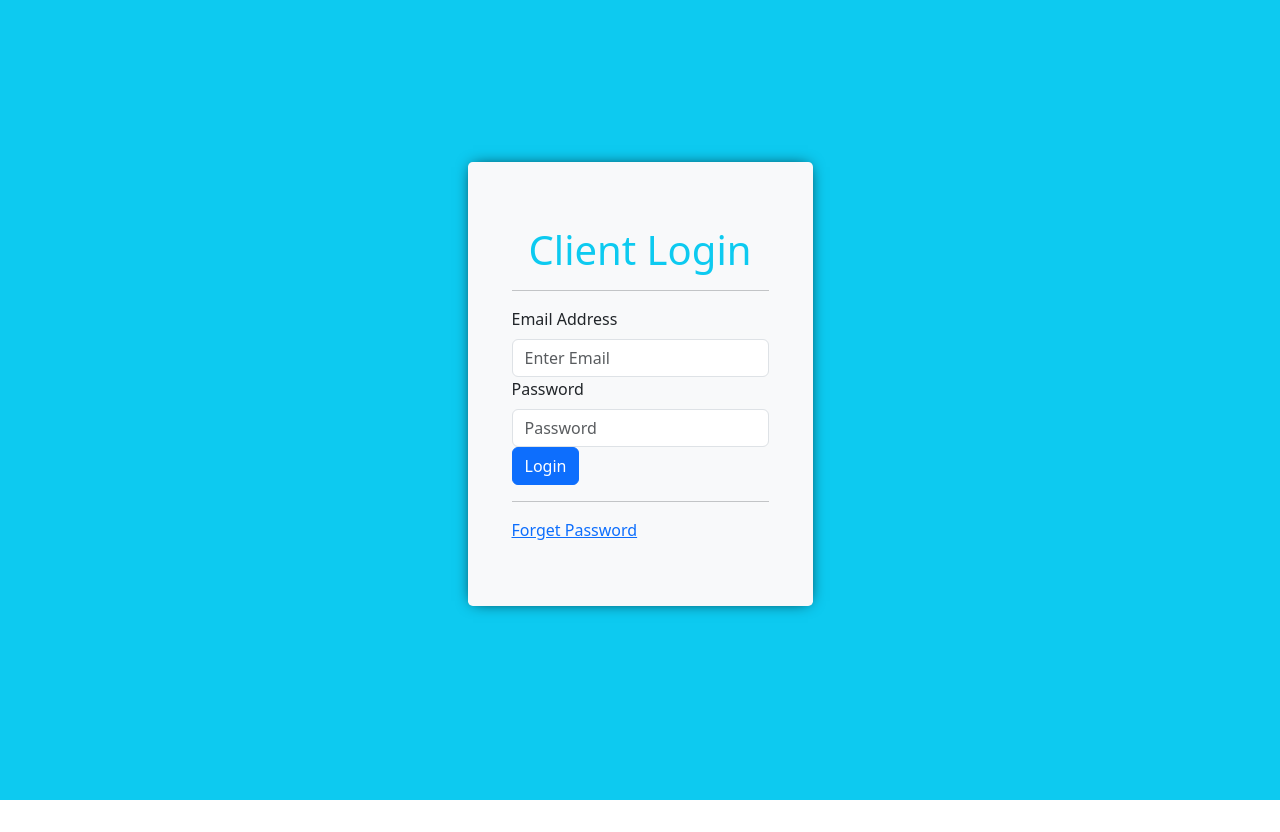
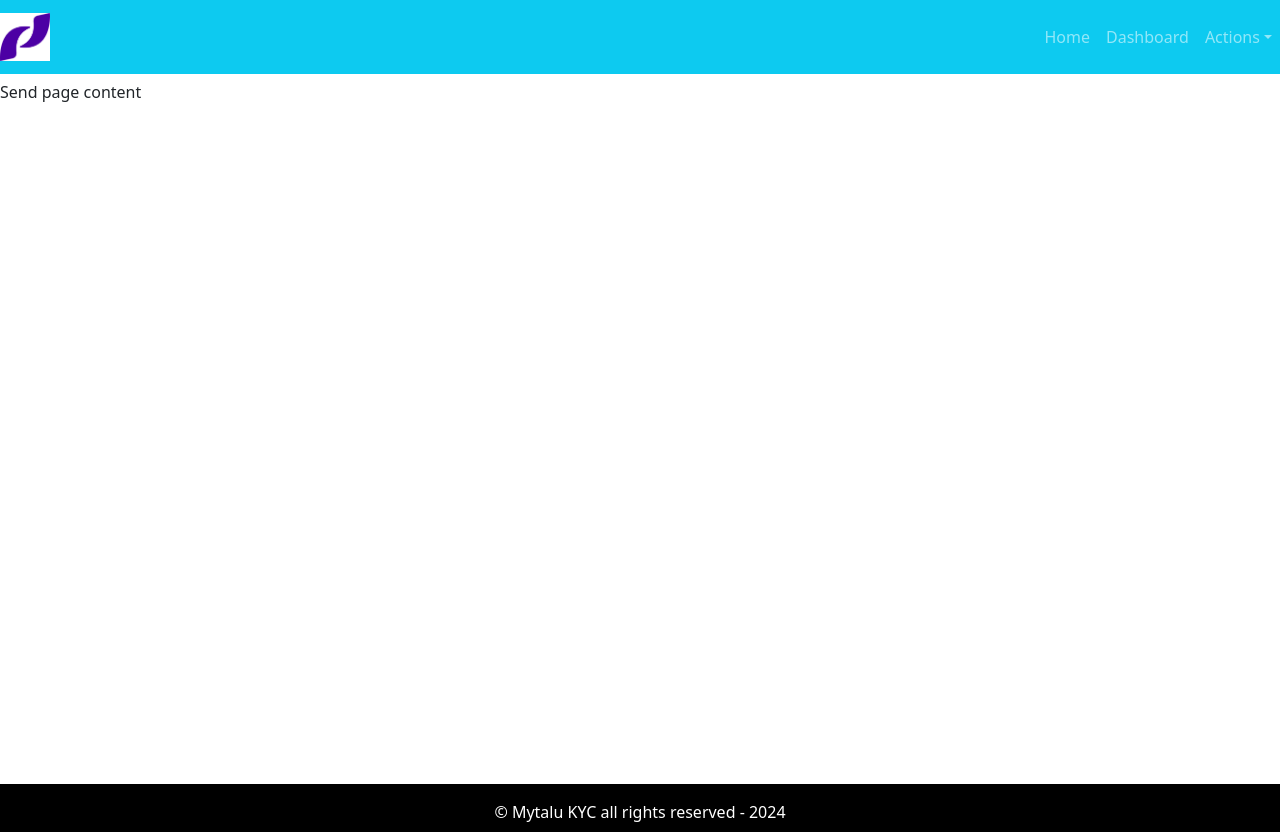
Before and after one commit to Kabjmk/kya_aml_check, a React (Create React App) app: page / in a window 1280 px wide. Before the commit the page ends 800 px from the top, so only its background shows below. Built offline with nearby package versions, Linux system fonts and the light colour scheme.

Commit message:
layout added

```diff
--- a/src/App.css
+++ b/src/App.css
@@ -0,0 +1,24 @@
+.default-layout{
+    display: grid;
+    grid-template-rows: 80px auto 3rem;
+    grid-template-areas:
+    "header"
+    "main"
+    "footer";
+}
+
+header {
+    grid-area: header;
+}
+
+main {
+    grid-area: main;
+    min-height: 88vh;
+}
+
+footer {
+    grid-area: footer;
+    background: black;
+    padding: 1rem;
+    color: white;
+}
--- a/src/App.js
+++ b/src/App.js
@@ -1,10 +1,12 @@
 import './App.css';
 import { Entry } from './pages/entry/Entry.page';
+import { DefaultLayout } from "./layout/DefaultLayout";
 
 function App() {
   return (
     <div className="App">
-      <Entry />
+      {/* <Entry />     */}
+      <DefaultLayout>Send page content</DefaultLayout>
     </div>
   );
 }
--- /dev/null
+++ b/src/layout/DefaultLayout.js
@@ -0,0 +1,22 @@
+import React from 'react'
+import {Header} from "./partials/Header.comp"
+import { Footer } from './partials/Footer.comp'
+
+export const DefaultLayout = ({children}) => {
+  return (
+     <div className="default-layout">
+        <header>
+             <Header />
+        </header>
+
+        <main className="main">
+           {children}
+        </main>
+
+        <footer>
+            <Footer />
+        </footer>
+
+    </div>
+  )
+};
--- /dev/null
+++ b/src/layout/partials/Footer.comp.js
@@ -0,0 +1,9 @@
+import React from 'react'
+
+export const Footer = () => {
+  return (
+    <div className="text-center copy-right">
+        &copy; Mytalu KYC all rights reserved - 2024
+    </div>
+  )
+};
--- /dev/null
+++ b/src/layout/partials/Header.comp.js
@@ -0,0 +1,28 @@
+import React from 'react'
+import Nav from 'react-bootstrap/Nav';
+import Navbar from 'react-bootstrap/Navbar';
+import NavDropdown from 'react-bootstrap/NavDropdown';
+import logo from "../../assets/img/Mytalu_Logo.png";
+
+export const Header = () => {
+  return (
+    <Navbar collapseOnSelect bg="info"  variant="dark" expand="md">
+        <Navbar.Brand>
+            <img src={logo} alt="logo" width="50px"/>
+        </Navbar.Brand>
+        <Navbar.Toggle aria-controls="basic-navbar-nav" />
+        <Navbar.Collapse id="basic-navbar-nav">
+          <Nav className="ms-auto" >
+            <Nav.Link href="#home">Home</Nav.Link>
+            <Nav.Link href="/dashboard">Dashboard</Nav.Link>
+            <NavDropdown title="Actions" id="basic-nav-dropdown">
+              <NavDropdown.Item href="#action/3.1">Create New Record</NavDropdown.Item>
+              <NavDropdown.Item href="#action/3.2"> Import A Record</NavDropdown.Item>
+              <NavDropdown.Divider />
+              <NavDropdown.Item href="#action/3.3">Logout </NavDropdown.Item>
+            </NavDropdown>
+          </Nav>
+        </Navbar.Collapse>
+    </Navbar>
+  )
+};
```
Also changed, not shown: src/assets/img/Mytalu_Logo.png (added).
